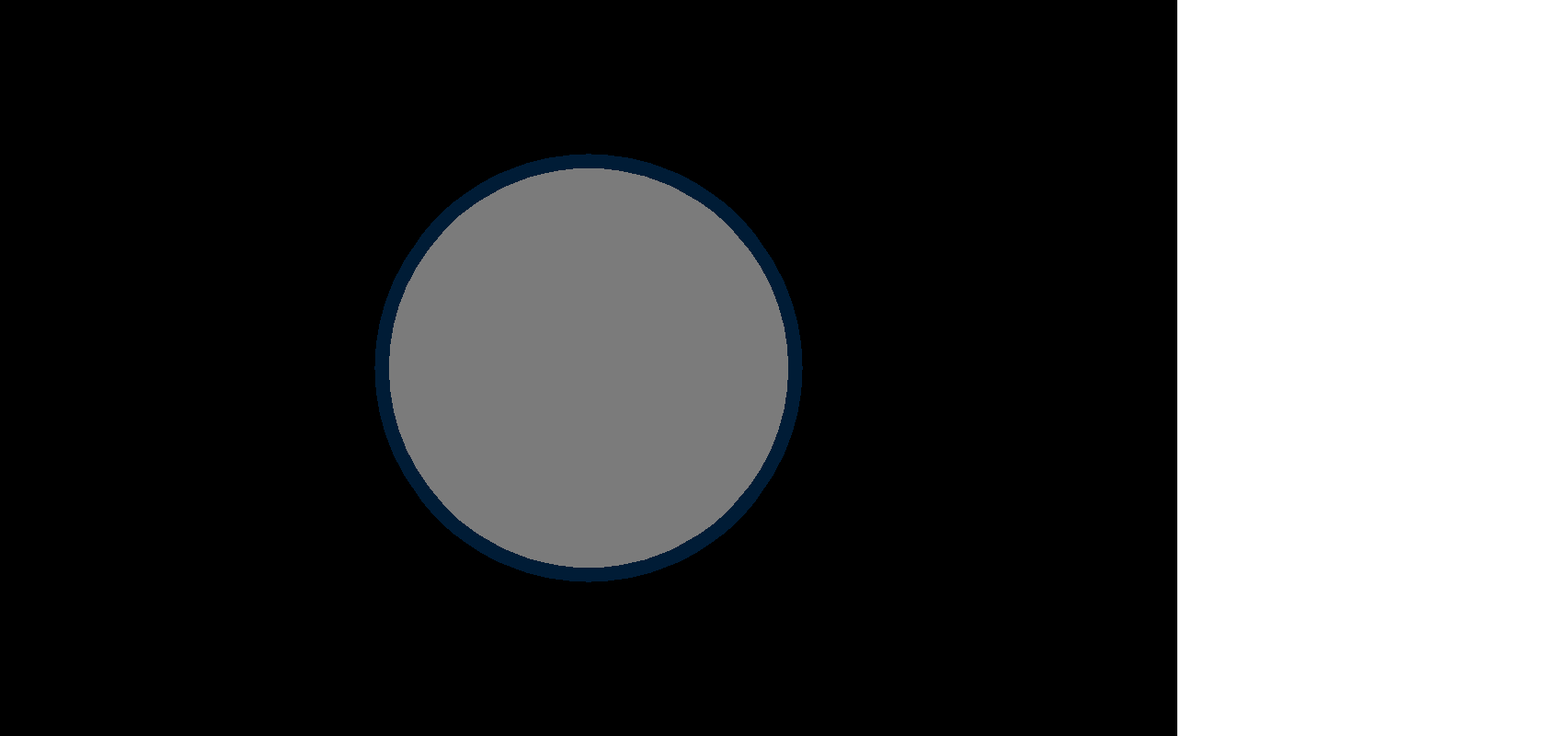
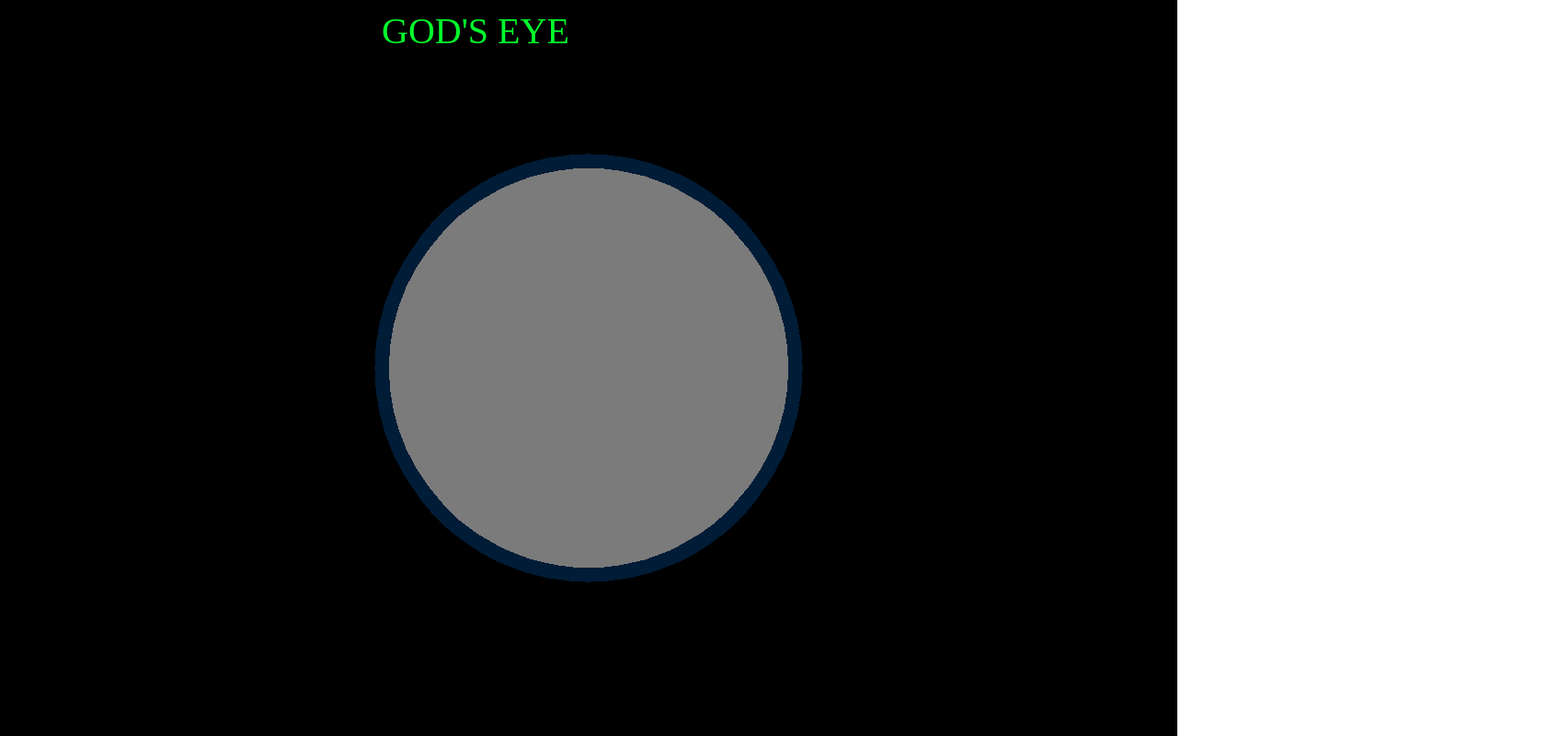
Before and after one commit to kiyotho/gods-eye, a website: page public/index.html in a window 1280 px wide. Shown: the whole page at 92% size, 1695 px wide, since content can reach past the window. Drawn offline with nearby package versions, Linux system fonts and the light colour scheme; animation ran at ten frames a second.

Commit message:
displaying text on the screen

```diff
--- a/public/index.css
+++ b/public/index.css
@@ -1,3 +1,17 @@
 body{
     margin: 0;
 }
+
+
+#info{
+    position: absolute;
+    top: 10px;
+    left: 415px;
+    width: 100%;
+    /* text-align: center; */
+    z-index: 100;
+    display: block;
+    color: #00ff2b;
+    font-size: 40px;
+
+}
--- a/public/index.html
+++ b/public/index.html
@@ -17,5 +17,6 @@
     <body>
         <!-- <h1>This is GOD'S EYE</h1> -->
         <script src="./index.js" type="module"></script>
+        <div id="info">GOD'S EYE</div>
     </body>
 </html>
```
